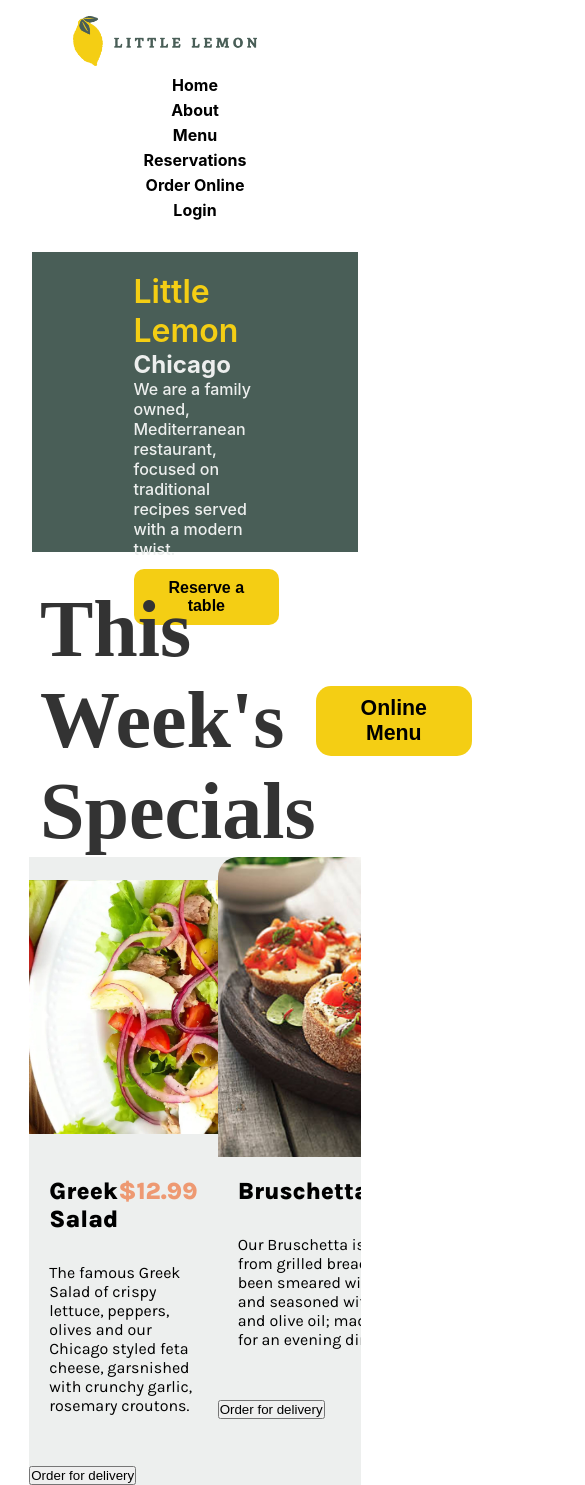
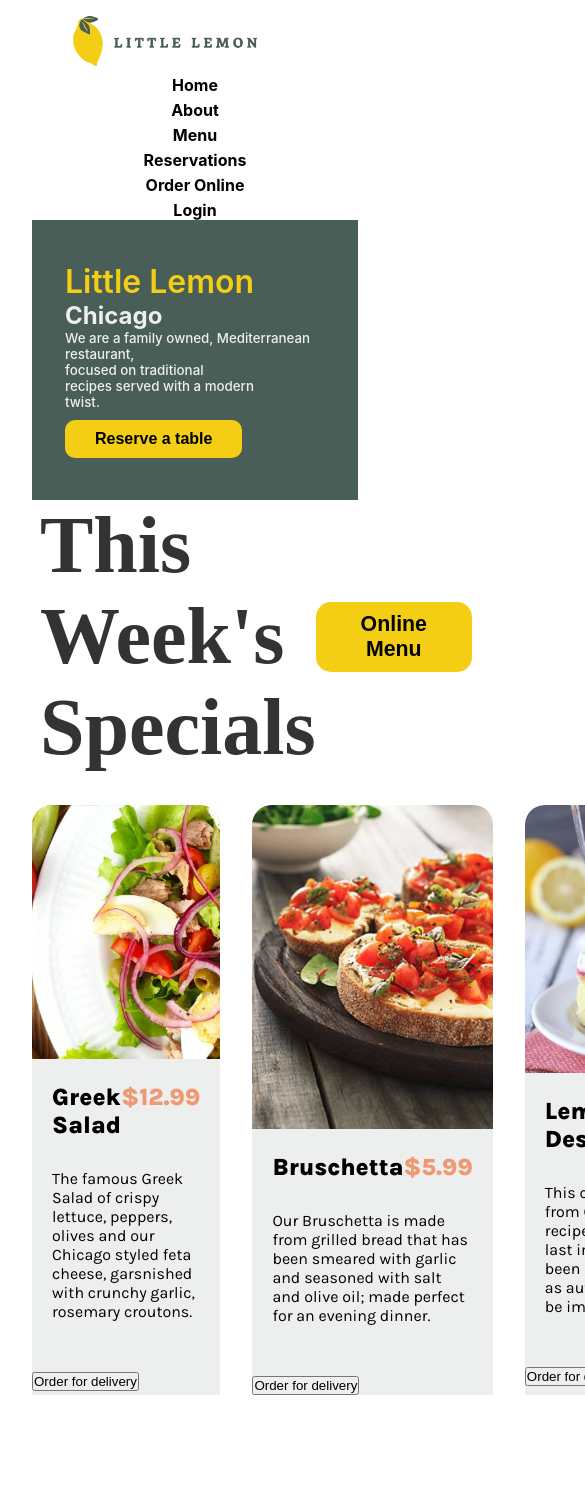
Before and after one commit to jonathanim/capstone-project, a React (Create React App) app: page / in a window 390 px wide. Shown: the top 1485 px of the page, 585 px wide, since content can reach past the window. After the commit the page ends 1427 px from the top, so only its background shows below. Built offline with nearby package versions, Linux system fonts and the light colour scheme; a web font is replaced by a local one.

Commit message:
fix header media query and overflow text

```diff
--- a/src/components/Header.css
+++ b/src/components/Header.css
@@ -3,8 +3,9 @@
 header {
     background-color: #495e57;
     display:flex;
+    justify-content: space-around;
     gap:10px;
-    margin: 2rem;
+    margin: 0 2rem;
     height: 280px;
 
 }
@@ -18,15 +19,16 @@ header {
 
 }
 
-h1 {
+
+.header-left h1 {
     color: #f4ce14;
     font-weight: 600;
 }
-h2{
+.header-left h2{
     color:#edefee;
 }
 
- p {
+ .header-left p {
     color:#edefee;
     font-weight: 500;
 }
@@ -34,7 +36,7 @@ h2{
 .header-left-container {
     padding: 20px;
     width: 300px;
-    margin-left: 25%;
+
 
 }
 
@@ -64,8 +66,19 @@ transition: .2s ease-in;
     .header-restaurant-picture {
         display: none;
     }
+    .header-left p {
+        width: 100%;
+        font-size: smaller
+    }
+    .header-right-container{
+        display: none;
+    }
+    header {
+     justify-content: center;
+     align-items: center;
+    }
 
-    header {
-        height: 300px;
+    .header-left {
+
     }
 }
--- a/src/components/Header.js
+++ b/src/components/Header.js
@@ -6,11 +6,14 @@ const Header = () => {
   return (
     <header>
       <div className='header-left-container'>
-        <h1>Little Lemon</h1>
-        <h2>Chicago</h2>
-        <p>We are a family owned, Mediterranean restaurant,<br/> focused on traditional <br/>recipes served with a modern <br/> twist.</p>
-        <button className='header-reserve-button'>Reserve a table</button>
-      </div>
+          <div className='header-left'>
+          <h1>Little Lemon</h1>
+          <h2>Chicago</h2>
+          <p>We are a family owned, Mediterranean restaurant,<br/> focused on traditional <br/>recipes served with a modern <br/> twist.</p>
+          <button className='header-reserve-button'>Reserve a table</button>
+          </div>
+        </div>
+
       <div className='header-right-container'>
         <img src={respicture} alt='Picture of server carrying a dish.' className='header-restaurant-picture'/>
       </div>
--- a/src/components/Specials.css
+++ b/src/components/Specials.css
@@ -30,9 +30,8 @@
 
 .special-card-container {
     display: flex;
-    width: 85vw;
-    justify-content:space-between;
-    margin: auto;
-    overflow: hidden;
+    justify-content:space-evenly;
+    gap:2rem;
+    margin: 2rem;
 
 }
--- a/src/components/SpecialsCard.css
+++ b/src/components/SpecialsCard.css
@@ -4,20 +4,19 @@
     flex-direction: column;
     background-color: #edefee;
     font-family: 'Karla', sans-serif;
-    max-width: 300px;
+    border-radius: 20px 20px 0 0;
+
 }
 
 .image-container {
-    width: fit-content;
-    height: 300px;
     overflow: hidden;
-    display: flex;
     align-items: center;
     border-radius: 20px 20px 0 0;
 }
 
 .image-container img {
     width: 100%;
+    height: auto;
 }
 
 .card-title {
```
